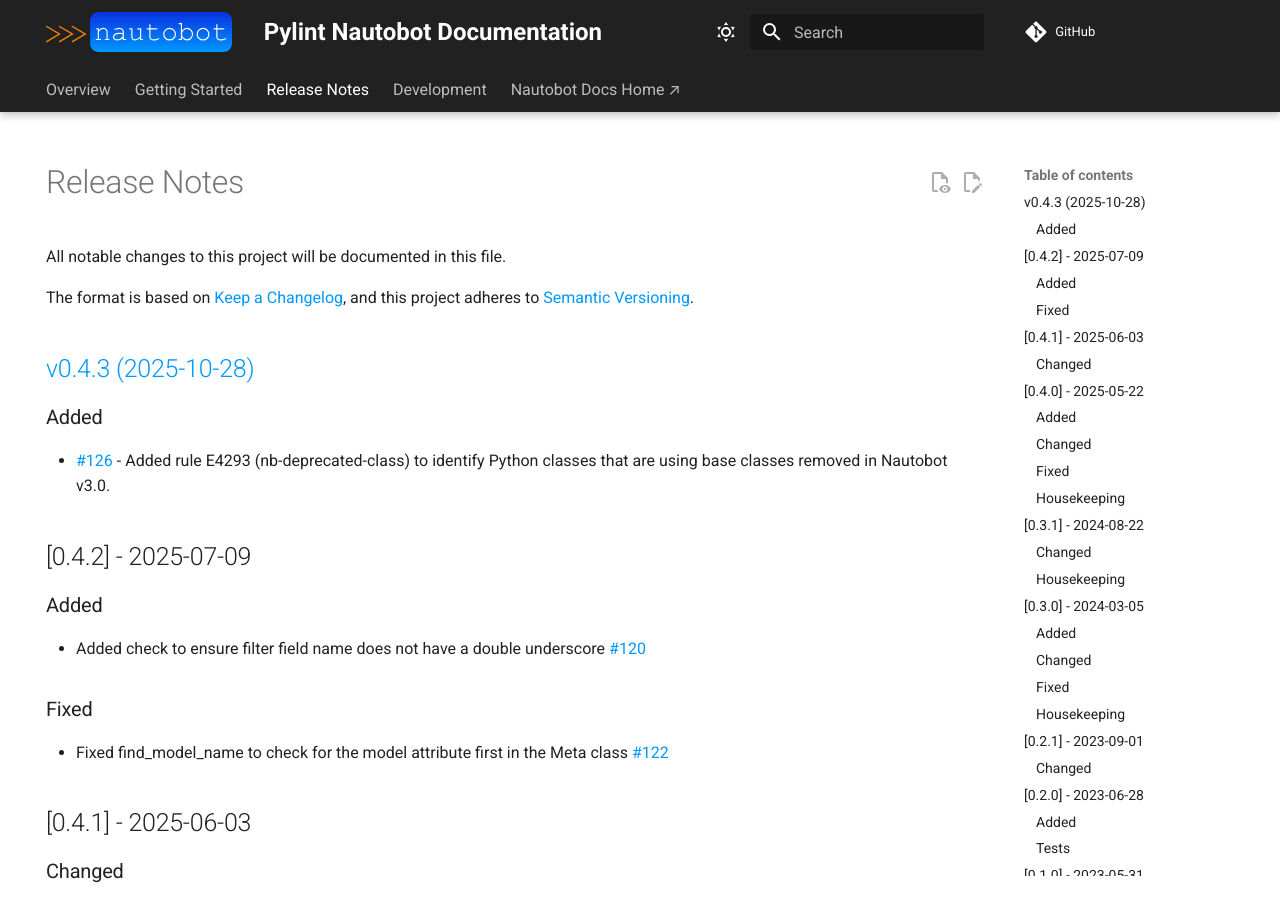
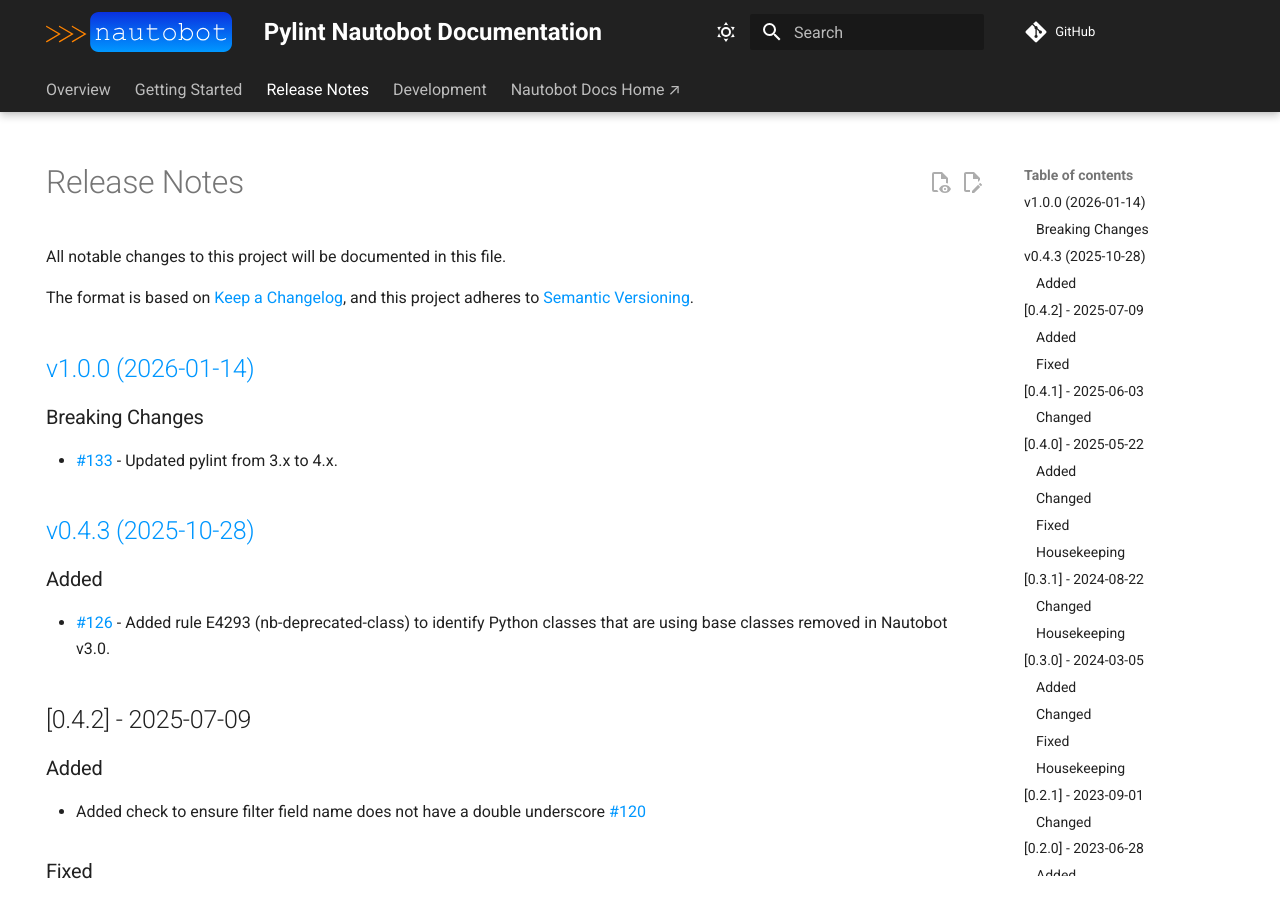
Before and after one commit to nautobot/pylint-nautobot, an MkDocs documentation site: the page built from docs/release_notes.md, in a window 1280 px wide and 900 px high. Built offline with MkDocs 1.6.1 and Material for MkDocs 9.7.7, drawn with Linux system fonts in a browser that asks for light colours; comment, search, counter and statistics services are not loaded.

Commit message:
Release v1.0.0

```diff
--- a/docs/release_notes.md
+++ b/docs/release_notes.md
@@ -11,6 +11,12 @@ The format is based on [Keep a Changelog](https://keepachangelog.com/en/1.0.0/),
 and this project adheres to [Semantic Versioning](https://semver.org/spec/v2.0.0.html).
 
 <!-- towncrier release notes start -->
+
+## [v1.0.0 (2026-01-14)](https://github.com/nautobot/pylint-nautobot/releases/tag/v1.0.0)
+
+### Breaking Changes
+
+- [#133](https://github.com/nautobot/pylint-nautobot/issues/133) - Updated pylint from 3.x to 4.x.
 
 ## [v0.4.3 (2025-10-28)](https://github.com/nautobot/pylint-nautobot/releases/tag/v0.4.3)
 
--- a/pyproject.toml
+++ b/pyproject.toml
@@ -1,6 +1,6 @@
 [tool.poetry]
 name = "pylint-nautobot"
-version = "0.4.4a0"
+version = "1.0.0"
 description = "Custom Pylint Rules for Nautobot"
 authors = ["Cristian Sirbu <cristian.sirbu@networktocode.com>", "Leo Kirchner <leo.kirchner@networktocode.com>"]
 license = "Apache-2.0"
```
Also changed, not shown: 2 other files.
